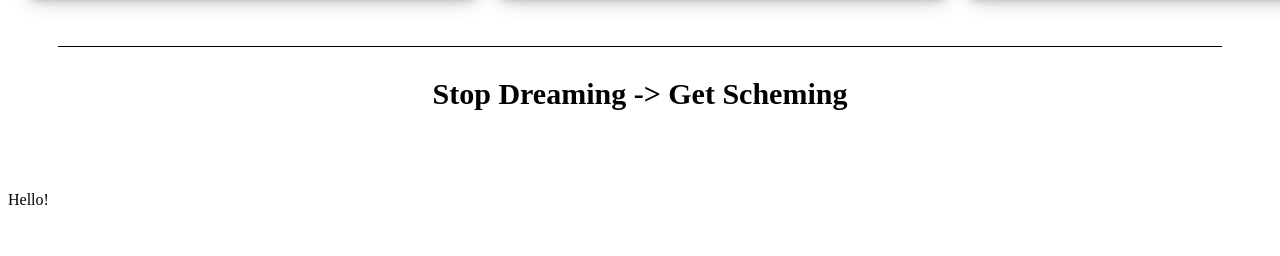
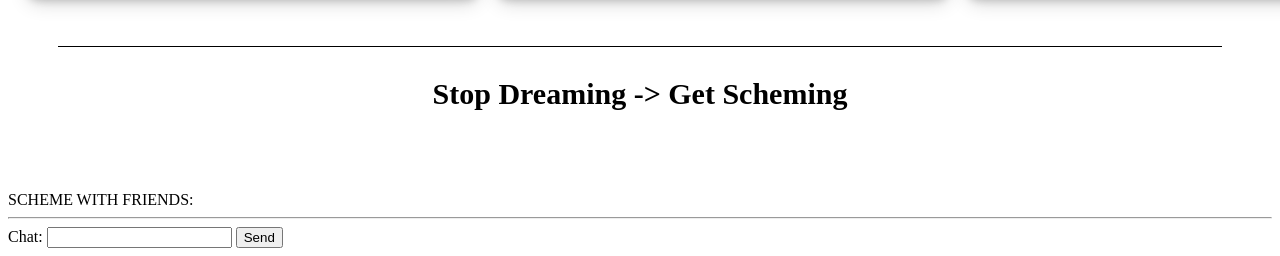
Before and after one commit to AragornWrath/CSE-Team-Freaky-V2, a Django app: page / in a window 1280 px wide; the page is wider, and only the part inside the window is pictured. Shown: the part 1149-1405 px from the top of that part. Before the commit the page ends 1354 px from the top of that part, so only its background shows below. Run offline with Django 5.2, Linux system fonts and the light colour scheme; parts of the project's set-up code (start-up, migrations or seed data) failed here and were passed over.

Commit message:
incomplete ws homepage

```diff
--- a/Group_chat/home/static/home/menu.js
+++ b/Group_chat/home/static/home/menu.js
@@ -6,3 +6,21 @@ function dropdown(){
         document.getElementById("dropdown").className = "dropdown-hidden";
     }
 }
+
+function onload(){
+    initWS();
+}
+
+function initWS(){
+    let url = 'ws://' + window.location.host + '/scheme'
+    socket = new WebSocket(url)
+
+    socket.onmessage = function (ws_message) {
+        likes_data = JSON.parse(ws_message.data)
+        // console.log("likes data ->")
+        // console.log(likes_data)
+        message = likes_data["message"]
+        // console.log(JSON.parse(ws_message.data))
+        updateLikes(ws_message.data, tripID)
+    }
+}
--- a/Group_chat/home/templates/index2.html
+++ b/Group_chat/home/templates/index2.html
@@ -6,16 +6,7 @@
         <link rel="stylesheet" type="text/css" href="{% static 'home/home2.css' %}"/>
         <script src="{% static 'home/menu.js' %}"></script>
     </head>
-    <body>
-        <!-- <script type="text/javascript">
-            let url = 'ws://' + window.location.host + '/ws/socket-server'
-            const socket = new WebSocket(url)
-
-            socket.onmessage = function(e){
-                let data = JSON.parse(e.data)
-                console.log("Data:", data)
-            }
-        </script> -->
+    <body onload="welcome();">
         {% csrf_token %}
         <div class="header">
             <h1 class="title">OUT OF THE GROUPCHAT</h1>
@@ -68,8 +59,18 @@
         <div class="footer">
             <b class="slogan">Stop Dreaming -> Get Scheming</b>
         </div>
-        <div>
-            Hello!
+        <div class="chat">
+            <h>SCHEME WITH FRIENDS:</h>
+            <div class="chat-form">
+                {% csrf_token %}
+                <hr>
+                <label>
+                    Chat:
+                    <input name="xsrf_token" hidden id="xsrf_token">
+                    <input id="chat-text-box" type="text">
+                </label>
+                <button id="chat-button" onclick="sendChat()">Send</button>
+            </div>
         </div>
     </body>
 </html>
```
